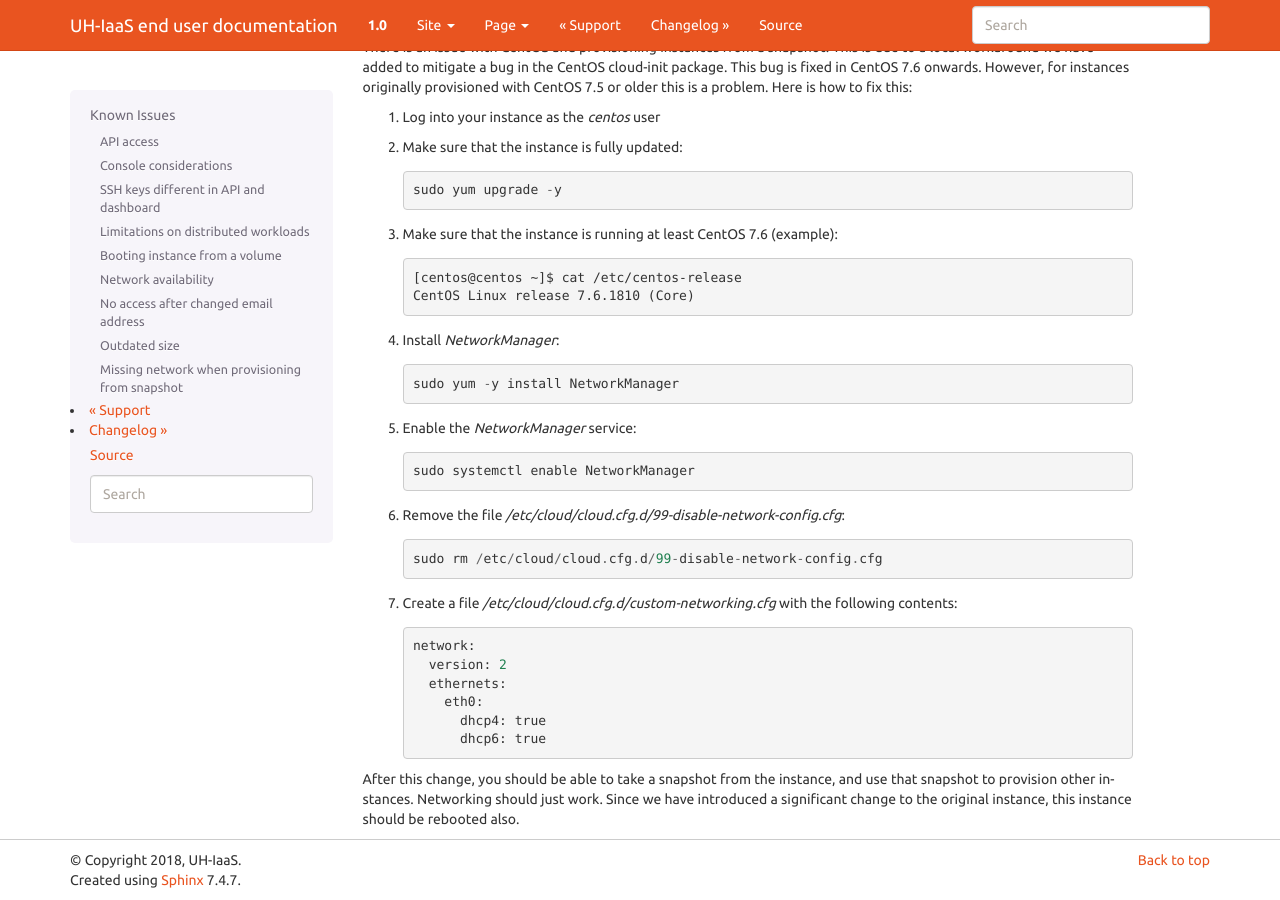
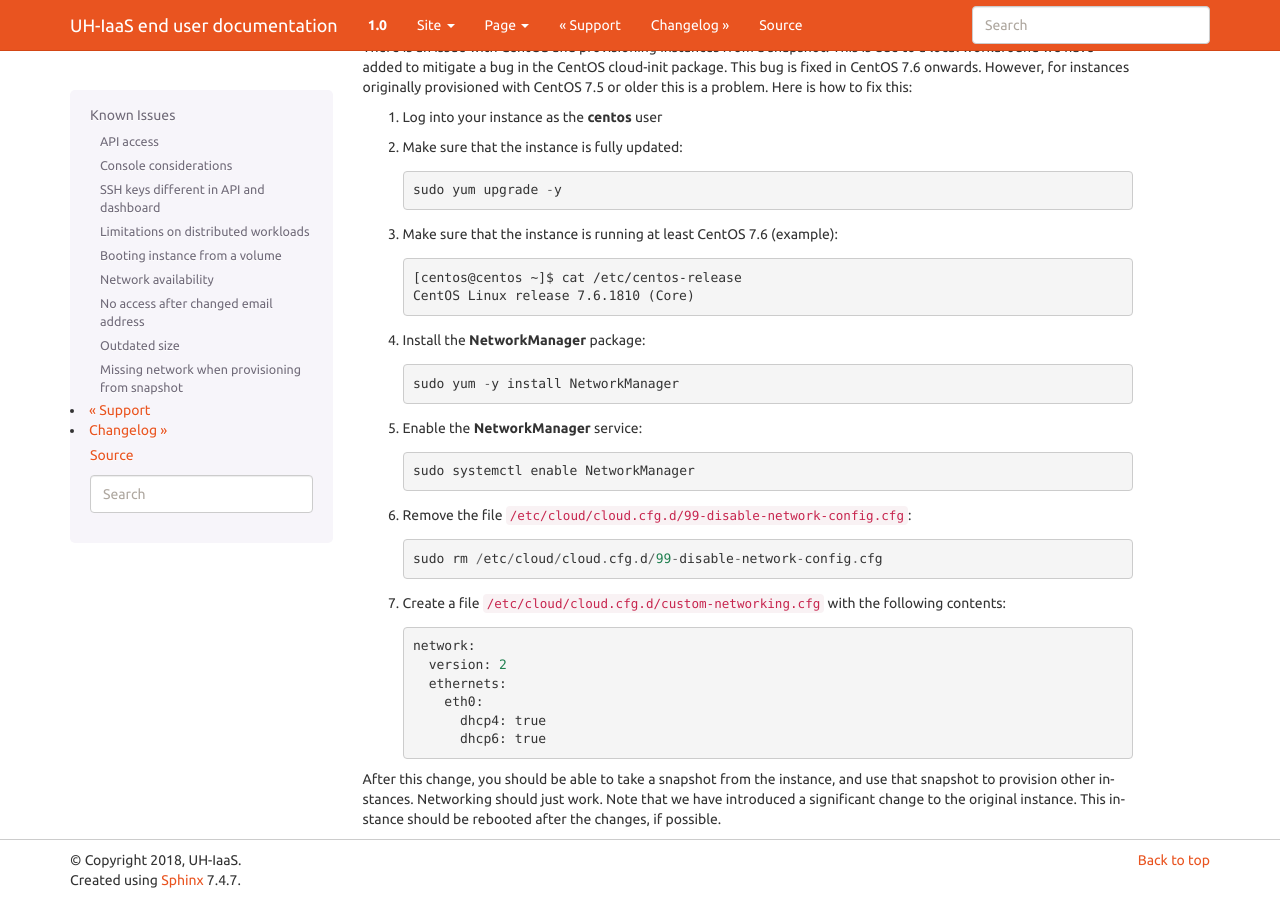
Before and after one commit to norcams/docs-enduser, a Sphinx documentation site: the page built from docs/known-issues.rst, in a window 1280 px wide and 900 px high, scrolled down 1448 px. Built offline with Sphinx 7.4.7, drawn with Linux system fonts in a browser that asks for light colours.

Commit message:
snapshot known issues fixes

```diff
--- a/docs/known-issues.rst
+++ b/docs/known-issues.rst
@@ -89,7 +89,7 @@ a bug in the CentOS cloud-init package. This bug is fixed in CentOS
 7.6 onwards. However, for instances originally provisioned with CentOS
 7.5 or older this is a problem. Here is how to fix this:
 
-#. Log into your instance as the `centos` user
+#. Log into your instance as the **centos** user
 
 #. Make sure that the instance is fully updated::
 
@@ -101,20 +101,20 @@ a bug in the CentOS cloud-init package. This bug is fixed in CentOS
      [centos@centos ~]$ cat /etc/centos-release
      CentOS Linux release 7.6.1810 (Core)
 
-#. Install `NetworkManager`::
+#. Install the **NetworkManager** package::
 
      sudo yum -y install NetworkManager
 
-#. Enable the `NetworkManager` service::
+#. Enable the **NetworkManager** service::
 
      sudo systemctl enable NetworkManager
 
 #. Remove the file
-   `/etc/cloud/cloud.cfg.d/99-disable-network-config.cfg`::
+   ``/etc/cloud/cloud.cfg.d/99-disable-network-config.cfg``::
 
      sudo rm /etc/cloud/cloud.cfg.d/99-disable-network-config.cfg
 
-#. Create a file `/etc/cloud/cloud.cfg.d/custom-networking.cfg`
+#. Create a file ``/etc/cloud/cloud.cfg.d/custom-networking.cfg``
    with the following contents::
 
      network:
@@ -126,6 +126,6 @@ a bug in the CentOS cloud-init package. This bug is fixed in CentOS
 
 After this change, you should be able to take a snapshot from the
 instance, and use that snapshot to provision other
-instances. Networking should just work. Since we have introduced a
-significant change to the original instance, this instance should be
-rebooted also.
+instances. Networking should just work. Note that we have introduced a
+significant change to the original instance. This instance should be
+rebooted after the changes, if possible.
```
